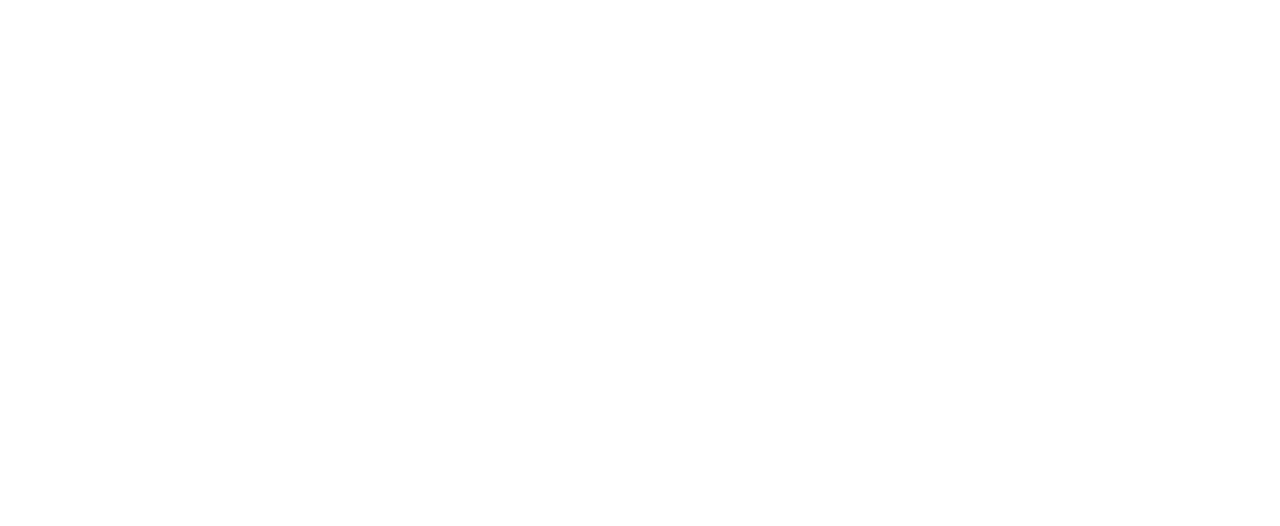
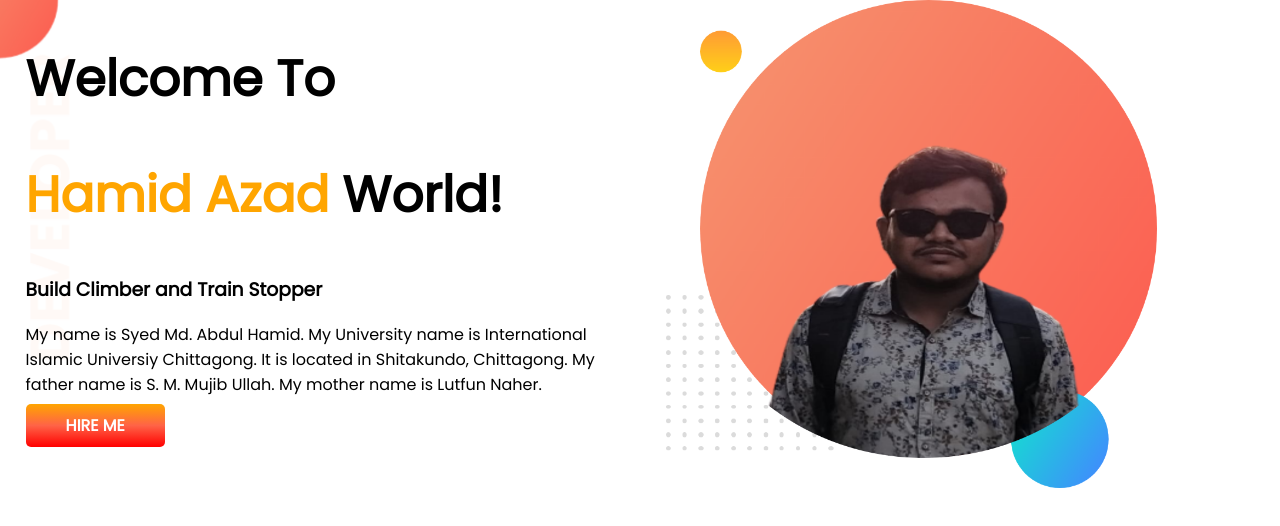
Before and after one commit to SMhamidAzad/developer-portfolio, a plain HTML site: page index.html in a window 1280 px wide. Drawn offline with Linux system fonts and the light colour scheme.

Commit message:
top-banner-added

```diff
--- a/index.html
+++ b/index.html
@@ -5,9 +5,21 @@
     <meta http-equiv="X-UA-Compatible" content="IE=edge">
     <meta name="viewport" content="width=device-width, initial-scale=1.0">
     <title>Hamid Portfolio</title>
+    <link rel="preconnect" href="https://fonts.googleapis.com">
+<link rel="preconnect" href="https://fonts.gstatic.com" crossorigin>
+<link href="https://fonts.googleapis.com/css2?family=Poppins:ital@0;1&display=swap" rel="stylesheet">
     <link rel="stylesheet" href="style.css">
 </head>
 <body>
-
+    <section class="top-banner">
+        <div class="half-width">
+            <h1>Welcome To</h1>
+            <h1><span class="org-col">Hamid Azad</span> World!</h1>
+            <h3>Build Climber and Train Stopper</h3>
+            <p>My name is Syed Md. Abdul Hamid. My University name is International Islamic Universiy Chittagong. It is located in Shitakundo, Chittagong. My father name is S. M. Mujib Ullah. My mother name is Lutfun Naher.</p>
+            <a class="link-button" target="_blank" href="https://www.linkedin.com/company/programminghero/">HIRE ME</a>
+        </div>
+        <div class="half-width"><img src="images/hamid-profile.png" alt=""></div>
+    </section>
 </body>
 </html>
--- a/style.css
+++ b/style.css
@@ -0,0 +1,32 @@
+body{
+    font-family: 'Poppins', sans-serif;
+    margin: 0;
+}
+h1{
+    font-size: 50px;
+}
+.org-col{
+    color: orange;
+}
+section{
+    display: flex;
+}
+.half-width{
+    width: 50%;
+    padding-left: 2%;
+}
+.half-width img{
+    width: 80%;
+}
+.link-button{
+    text-decoration: none;
+    background-image: linear-gradient(orange,tomato,red);
+    padding: 10px 40px;
+    color: white;
+    font-weight: 700;
+    border-radius: 5px;
+}
+.top-banner{
+    background-image: url(images/top-banner.png);
+    background-repeat: no-repeat;
+}
```
Also changed, not shown: images/dream-bg.png (added), images/exp-bg.png (added), images/hamid-profile.png (added), images/jhankar.png (added), images/jhankar2.png (added), images/my-bg.png (added), images/my-bg2.png (added), images/top-banner.png (added), 7 other files.
